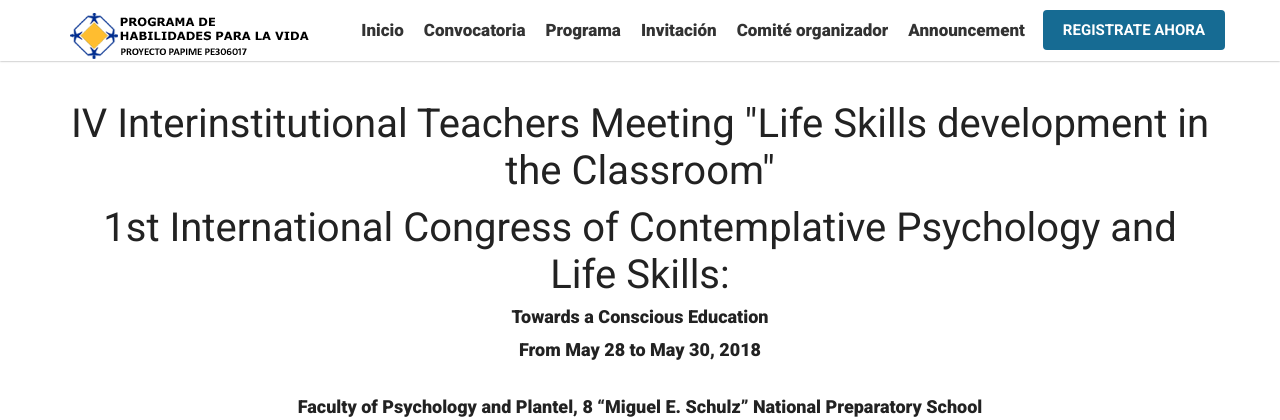
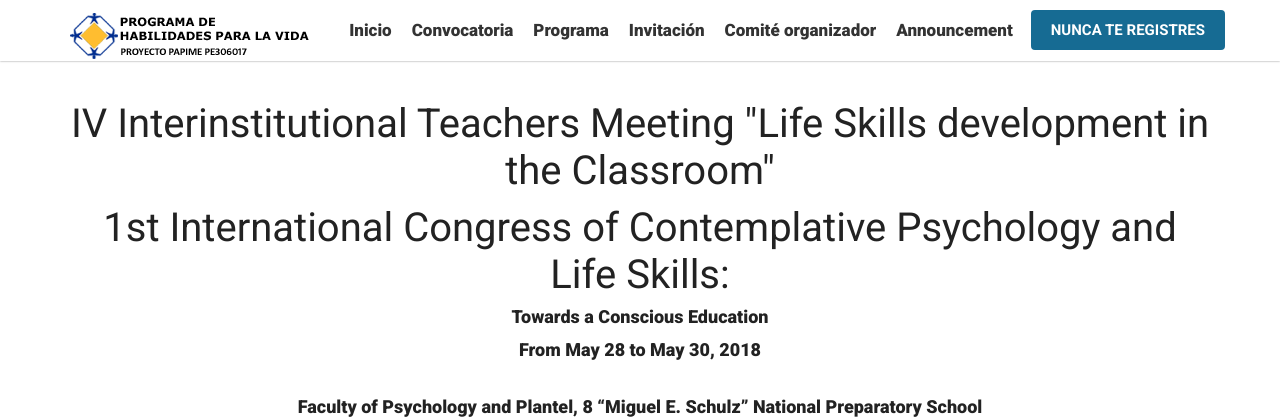
Before and after one commit to adriansolanorobles/congreso, a Django app: page /announcement/ in a window 1280 px wide. Shown: the top 420 px of the page. Run offline with Django 3.2, Linux system fonts and the light colour scheme; some libraries are stand-ins or nearby versions.

Commit message:
version 1.23.44

```diff
--- a/templates/base.html
+++ b/templates/base.html
@@ -120,7 +120,7 @@
 
 								<li><a href="{% url 'landing:announcement'%}">Announcement</a></li>
 
-								<li><a class="register-btn" href="{% url 'landing:registro'%}">Registrate ahora</a></li>
+								<li><a class="register-btn" href="{% url 'landing:registro'%}">Nunca te registres</a></li>
 
 							</ul>
 						</nav>  <!-- End Navigation Menu -->
```
